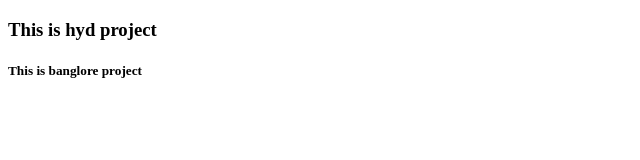
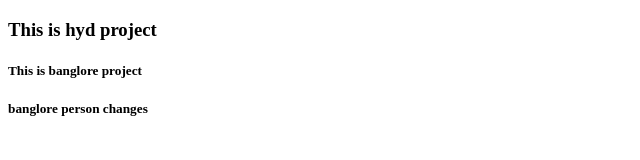
Before and after one commit to RojaSiraparapu/46r--git3, a plain HTML site: page index.html in a window 1280 px wide. Shown: the whole page, without its empty margins (0-640 px from the left). Drawn offline with Linux system fonts and the light colour scheme.

Commit message:
banglore person changes

```diff
--- a/index.html
+++ b/index.html
@@ -8,5 +8,6 @@
 <body>
     <h3>This is hyd project</h3>
     <h5>This is banglore project</h5>
+    <h5>banglore person changes</h5>
 </body>
 </html>
```
